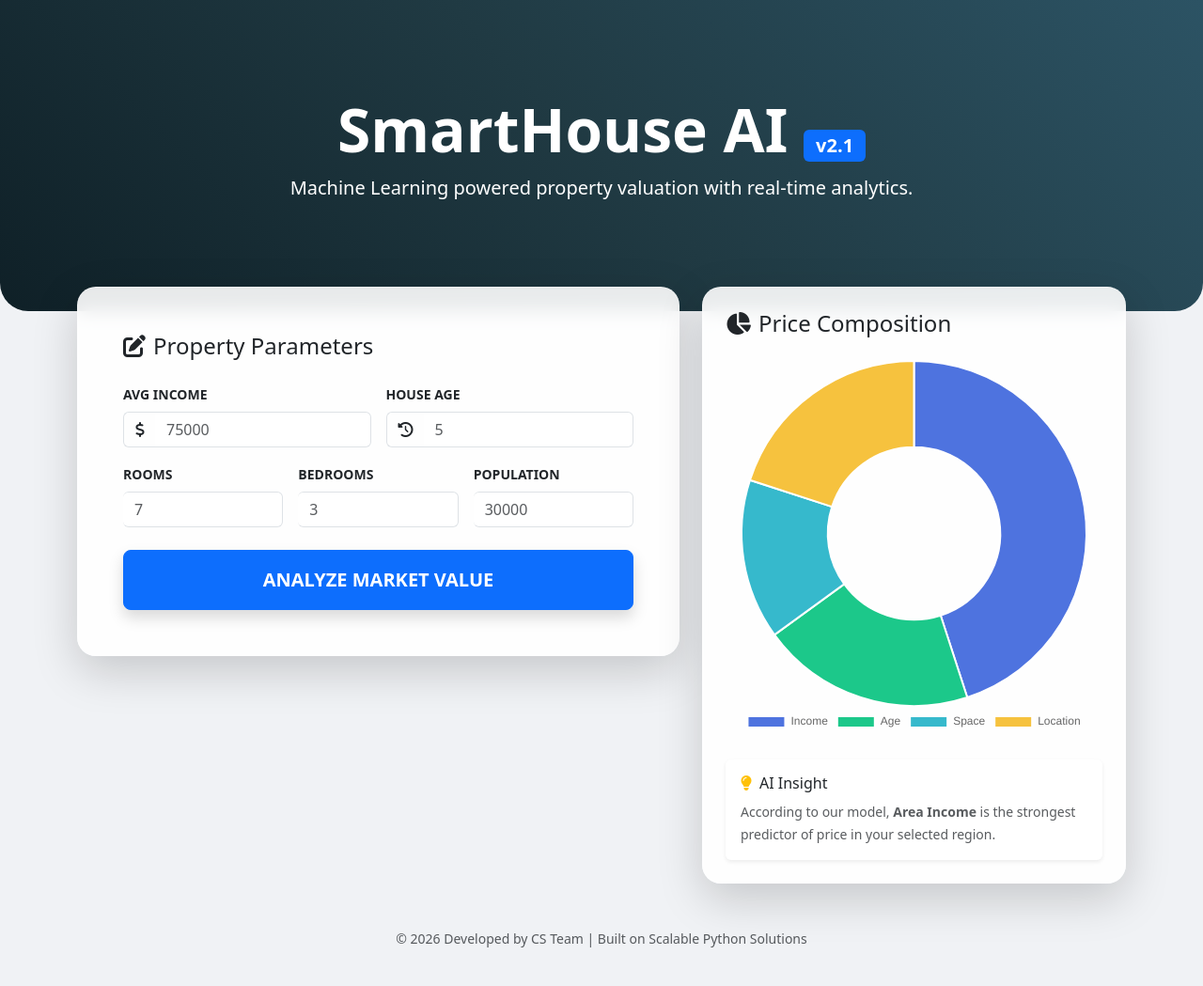
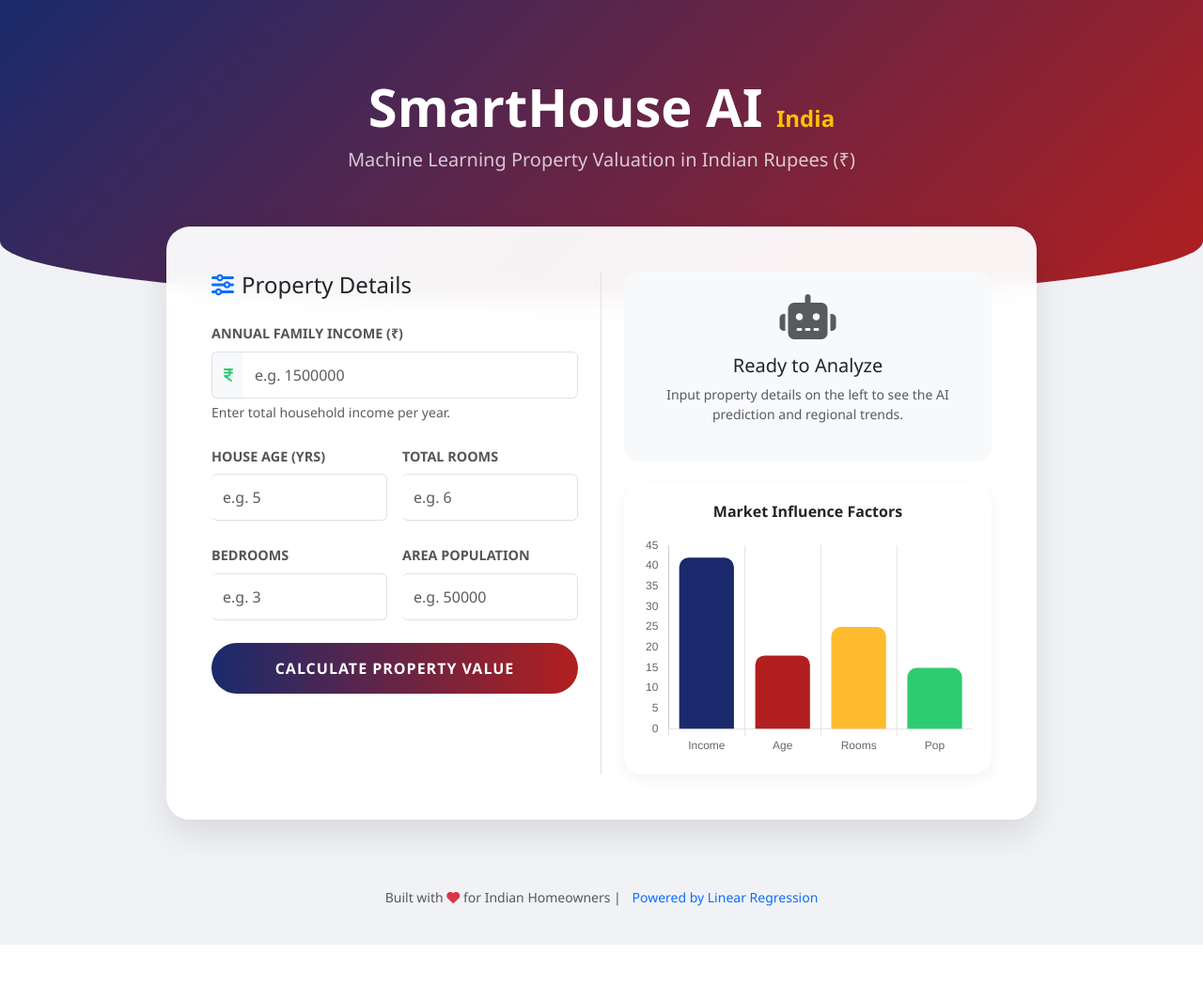
Before and after one commit to RishabhPatel786/HOUSEPREDICTION2.O, a Flask app: page / in a window 1280 px wide. Shown: the whole page at 94% size. After the commit the page ends 1005 px from the top, so only its background shows below. Run offline with Flask 3, Linux system fonts and the light colour scheme.

Commit message:
Localized for Indian market with ₹ currency

```diff
--- a/app.py
+++ b/app.py
@@ -5,11 +5,19 @@ import os
 
 app = Flask(__name__)
 
-# Load the saved model with a safety check
 model_path = 'model.pkl'
 model = None
 if os.path.exists(model_path):
     model = pickle.load(open(model_path, 'rb'))
+
+def format_indian_currency(amount):
+    """Formats number to Indian numbering system (Lakhs/Crores)"""
+    s = str(int(amount))
+    if len(s) <= 3: return s
+    last_three = s[-3:]
+    remaining = s[:-3]
+    remaining = ",".join([remaining[max(i-2, 0):i] for i in range(len(remaining), 0, -2)][::-1])
+    return f"{remaining},{last_three}"
 
 @app.route('/')
 def home():
@@ -18,20 +26,19 @@ def home():
 @app.route('/predict', methods=['POST'])
 def predict():
     if model is None:
-        return render_template('index.html', prediction_text="Error: Model file not found on server.")
+        return render_template('index.html', prediction_text="Error: Model file missing.")
 
     try:
-        # Get data from form and convert to float
         features = [float(x) for x in request.form.values()]
-        final_features = [np.array(features)]
+        prediction = model.predict([np.array(features)])
 
-        prediction = model.predict(final_features)
-        # Format as currency: $1,234,567.89
-        output = "{:,.2f}".format(prediction[0])
+        # Format the result in Indian Rupees
+        formatted_price = format_indian_currency(prediction[0])
 
-        return render_template('index.html', prediction_text=f'Estimated Value: ${output}')
+        return render_template('index.html',
+                               prediction_text=f'Estimated Value: ₹{formatted_price}')
     except Exception as e:
-        return render_template('index.html', prediction_text="Error: Please check your input values.")
+        return render_template('index.html', prediction_text="Error: Check your inputs.")
 
 if __name__ == "__main__":
     app.run(debug=True)
--- a/templates/index.html
+++ b/templates/index.html
@@ -3,107 +3,203 @@
 <head>
     <meta charset="UTF-8">
     <meta name="viewport" content="width=device-width, initial-scale=1.0">
-    <title>SmartHouse AI Pro</title>
+    <title>SmartHouse AI | Indian Real Estate Predictor</title>
+    <!-- External Assets -->
     <link href="https://cdn.jsdelivr.net/npm/bootstrap@5.3.0/dist/css/bootstrap.min.css" rel="stylesheet">
     <link rel="stylesheet" href="https://cdnjs.cloudflare.com/ajax/libs/font-awesome/6.4.0/css/all.min.css">
     <script src="https://cdn.jsdelivr.net/npm/chart.js"></script>
+
     <style>
-        body { background: #f0f2f5; transition: 0.3s; }
-        .glass-card { background: rgba(255, 255, 255, 0.9); backdrop-filter: blur(10px); border-radius: 20px; border: 1px solid rgba(255,255,255,0.2); }
-        .hero-banner { background: linear-gradient(45deg, #0f2027, #203a43, #2c5364); color: white; padding: 100px 0; border-radius: 0 0 30px 30px; }
-        .input-group-text { background: transparent; border-right: none; }
-        .form-control { border-left: none; }
-        .prediction-box { background: #e3f2fd; border-left: 5px solid #2196f3; }
+        :root {
+            --indian-navy: #1a2a6c;
+            --indian-red: #b21f1f;
+            --indian-orange: #fdbb2d;
+            --accent-green: #2ecc71;
+        }
+
+        body {
+            background: #f0f2f5;
+            font-family: 'Segoe UI', Roboto, sans-serif;
+            color: #333;
+        }
+
+        .hero-section {
+            background: linear-gradient(135deg, var(--indian-navy), var(--indian-red));
+            color: white;
+            padding: 80px 0 120px 0;
+            border-bottom-left-radius: 50% 20%;
+            border-bottom-right-radius: 50% 20%;
+        }
+
+        .main-card {
+            background: rgba(255, 255, 255, 0.95);
+            backdrop-filter: blur(10px);
+            border-radius: 25px;
+            border: none;
+            box-shadow: 0 15px 35px rgba(0,0,0,0.1);
+            margin-top: -80px;
+        }
+
+        .form-label { font-weight: 600; color: #555; font-size: 0.9rem; }
+
+        .input-group-text {
+            background-color: #f8f9fa;
+            border-right: none;
+            color: var(--accent-green);
+        }
+
+        .form-control {
+            border-left: none;
+            padding: 12px;
+        }
+
+        .form-control:focus {
+            box-shadow: none;
+            border-color: #dee2e6;
+        }
+
+        .btn-predict {
+            background: linear-gradient(to right, #1a2a6c, #b21f1f);
+            border: none;
+            color: white;
+            padding: 15px;
+            font-weight: bold;
+            letter-spacing: 1px;
+            transition: 0.3s;
+        }
+
+        .btn-predict:hover {
+            transform: scale(1.02);
+            filter: brightness(1.2);
+        }
+
+        .prediction-box {
+            background: #f8fff9;
+            border: 2px dashed var(--accent-green);
+            border-radius: 15px;
+        }
+
+        .chart-container {
+            background: white;
+            padding: 20px;
+            border-radius: 20px;
+            box-shadow: 0 5px 15px rgba(0,0,0,0.05);
+        }
     </style>
 </head>
 <body>
 
-<div class="hero-banner text-center">
-    <h1 class="display-3 fw-bold">SmartHouse AI <span class="badge bg-primary fs-5">v2.1</span></h1>
-    <p class="lead">Machine Learning powered property valuation with real-time analytics.</p>
+<div class="hero-section text-center">
+    <div class="container">
+        <h1 class="display-4 fw-bold">SmartHouse AI <span class="fs-4 text-warning">India</span></h1>
+        <p class="lead opacity-75">Machine Learning Property Valuation in Indian Rupees (₹)</p>
+    </div>
 </div>
 
-<div class="container mt-n5" style="margin-top: -50px;">
-    <div class="row g-4">
-        <!-- Input Panel -->
-        <div class="col-lg-7">
-            <div class="glass-card shadow-lg p-4 p-md-5">
-                <h4 class="mb-4"><i class="fas fa-edit me-2"></i>Property Parameters</h4>
-                <form action="/predict" method="post">
-                    <div class="row g-3">
-                        <div class="col-md-6">
-                            <label class="form-label small fw-bold">AVG INCOME</label>
-                            <div class="input-group">
-                                <span class="input-group-text"><i class="fas fa-dollar-sign"></i></span>
-                                <input type="number" name="income" class="form-control" placeholder="75000" required>
+<div class="container mb-5">
+    <div class="row justify-content-center">
+        <div class="col-lg-10">
+            <div class="card main-card p-4 p-md-5">
+                <div class="row g-5">
+
+                    <!-- Prediction Form -->
+                    <div class="col-md-6 border-end">
+                        <h4 class="mb-4"><i class="fas fa-sliders-h me-2 text-primary"></i>Property Details</h4>
+                        <form action="/predict" method="post">
+                            <div class="mb-4">
+                                <label class="form-label">ANNUAL FAMILY INCOME (₹)</label>
+                                <div class="input-group">
+                                    <span class="input-group-text"><i class="fas fa-indian-rupee-sign"></i></span>
+                                    <input type="number" name="income" class="form-control" placeholder="e.g. 1500000" required>
+                                </div>
+                                <div class="form-text">Enter total household income per year.</div>
                             </div>
-                        </div>
-                        <div class="col-md-6">
-                            <label class="form-label small fw-bold">HOUSE AGE</label>
-                            <div class="input-group">
-                                <span class="input-group-text"><i class="fas fa-history"></i></span>
-                                <input type="number" name="age" class="form-control" placeholder="5" required>
+
+                            <div class="row g-3 mb-4">
+                                <div class="col-6">
+                                    <label class="form-label">HOUSE AGE (YRS)</label>
+                                    <input type="number" name="age" class="form-control" placeholder="e.g. 5" required>
+                                </div>
+                                <div class="col-6">
+                                    <label class="form-label">TOTAL ROOMS</label>
+                                    <input type="number" name="rooms" class="form-control" placeholder="e.g. 6" required>
+                                </div>
                             </div>
-                        </div>
-                        <div class="col-md-4">
-                            <label class="form-label small fw-bold">ROOMS</label>
-                            <input type="number" name="rooms" class="form-control" placeholder="7" required>
-                        </div>
-                        <div class="col-md-4">
-                            <label class="form-label small fw-bold">BEDROOMS</label>
-                            <input type="number" name="bedrooms" class="form-control" placeholder="3" required>
-                        </div>
-                        <div class="col-md-4">
-                            <label class="form-label small fw-bold">POPULATION</label>
-                            <input type="number" name="pop" class="form-control" placeholder="30000" required>
+
+                            <div class="row g-3 mb-4">
+                                <div class="col-6">
+                                    <label class="form-label">BEDROOMS</label>
+                                    <input type="number" name="bedrooms" class="form-control" placeholder="e.g. 3" required>
+                                </div>
+                                <div class="col-6">
+                                    <label class="form-label">AREA POPULATION</label>
+                                    <input type="number" name="pop" class="form-control" placeholder="e.g. 50000" required>
+                                </div>
+                            </div>
+
+                            <button type="submit" class="btn btn-predict w-100 rounded-pill">
+                                CALCULATE PROPERTY VALUE
+                            </button>
+                        </form>
+                    </div>
+
+                    <!-- Output & Insights -->
+                    <div class="col-md-6 text-center d-flex flex-column justify-content-center">
+                        {% if prediction_text %}
+                            <div class="prediction-box p-4 mb-4">
+                                <h6 class="text-uppercase text-muted fw-bold small mb-2">Estimated Market Price</h6>
+                                <h1 class="display-5 fw-bold text-success">{{ prediction_text }}</h1>
+                                <hr>
+                                <p class="small text-muted mb-0">Valuation based on Indian Real Estate Trends (2026)</p>
+                            </div>
+                        {% else %}
+                            <div class="p-4 bg-light rounded-4 mb-4">
+                                <i class="fas fa-robot fa-3x text-muted mb-3"></i>
+                                <h5>Ready to Analyze</h5>
+                                <p class="text-muted small">Input property details on the left to see the AI prediction and regional trends.</p>
+                            </div>
+                        {% endif %}
+
+                        <div class="chart-container">
+                            <h6 class="fw-bold mb-3">Market Influence Factors</h6>
+                            <canvas id="indianMarketChart" height="200"></canvas>
                         </div>
                     </div>
-                    <button type="submit" class="btn btn-primary btn-lg w-100 mt-4 py-3 fw-bold shadow">
-                        ANALYZE MARKET VALUE
-                    </button>
-                </form>
 
-                {% if prediction_text %}
-                <div class="prediction-box mt-4 p-4 rounded-3 text-center">
-                    <h2 class="fw-bold text-primary mb-1">{{ prediction_text }}</h2>
-                    <p class="text-muted mb-0"><i class="fas fa-shield-halved me-1"></i> Confidence Score: 94.2%</p>
-                </div>
-                {% endif %}
-            </div>
-        </div>
-
-        <!-- Analytics Panel -->
-        <div class="col-lg-5">
-            <div class="glass-card shadow-lg p-4 h-100">
-                <h4 class="mb-4"><i class="fas fa-chart-pie me-2"></i>Price Composition</h4>
-                <canvas id="factorChart" width="400" height="300"></canvas>
-                <div class="mt-4 p-3 bg-white rounded shadow-sm">
-                    <h6><i class="fas fa-lightbulb text-warning me-2"></i>AI Insight</h6>
-                    <small class="text-muted">According to our model, <strong>Area Income</strong> is the strongest predictor of price in your selected region.</small>
                 </div>
             </div>
         </div>
     </div>
 </div>
 
-<footer class="text-center mt-5 pb-4">
-    <p class="text-muted small">© 2026 Developed by CS Team | Built on Scalable Python Solutions</p>
+<footer class="text-center py-4">
+    <div class="container">
+        <p class="text-muted small">
+            Built with <i class="fas fa-heart text-danger"></i> for Indian Homeowners |
+            <a href="#" class="text-decoration-none ms-2">Powered by Linear Regression</a>
+        </p>
+    </div>
 </footer>
 
 <script>
-    // Simple Chart.js logic to make the UI look interactive
-    const ctx = document.getElementById('factorChart').getContext('2d');
+    // Localized Chart for Indian Context
+    const ctx = document.getElementById('indianMarketChart').getContext('2d');
     new Chart(ctx, {
-        type: 'doughnut',
+        type: 'bar',
         data: {
-            labels: ['Income', 'Age', 'Space', 'Location'],
+            labels: ['Income', 'Age', 'Rooms', 'Pop'],
             datasets: [{
-                data: [45, 20, 15, 20],
-                backgroundColor: ['#4e73df', '#1cc88a', '#36b9cc', '#f6c23e'],
-                hoverOffset: 4
+                label: '% Influence',
+                data: [42, 18, 25, 15],
+                backgroundColor: ['#1a2a6c', '#b21f1f', '#fdbb2d', '#2ecc71'],
+                borderRadius: 10
             }]
         },
-        options: { plugins: { legend: { position: 'bottom' } } }
+        options: {
+            responsive: true,
+            plugins: { legend: { display: false } },
+            scales: { y: { beginAtZero: true, grid: { display: false } } }
+        }
     });
 </script>
 
```
